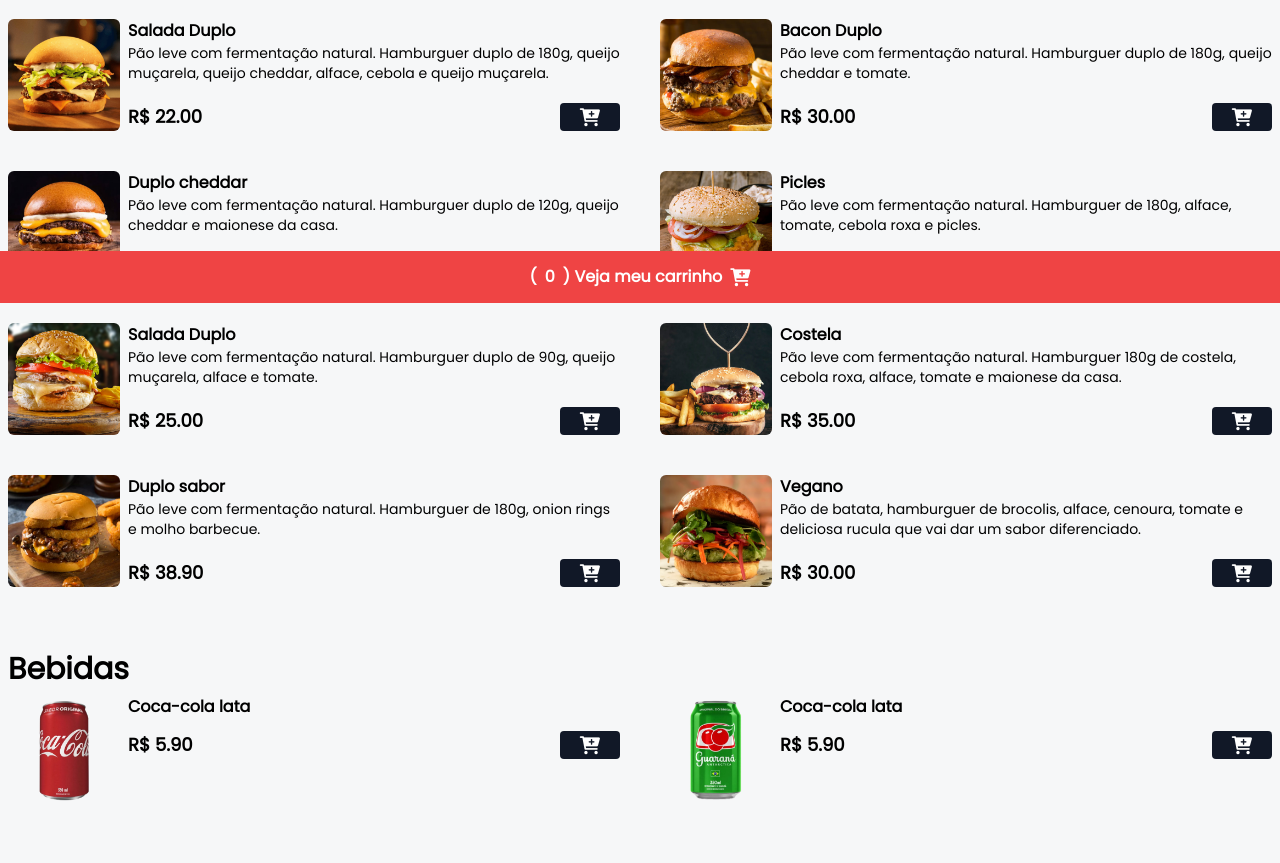
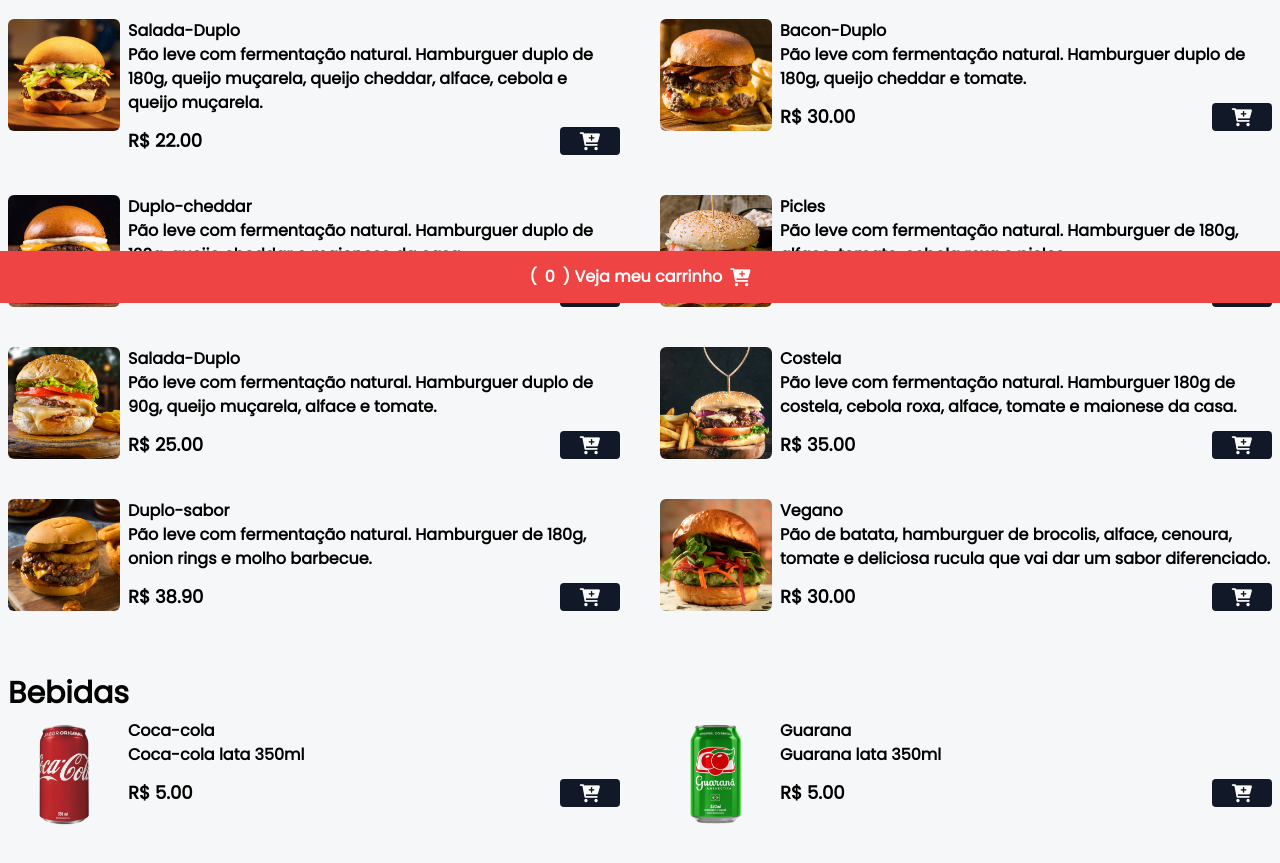
Before and after one commit to MateusRocca/cardapio_online, a website: page index.html in a window 1280 px wide. Shown: the part 497-1360 px from the top of the page. Drawn offline with nearby package versions, Linux system fonts and the light colour scheme.

Commit message:
Adicionando inserção das bebidas dinamicamente através do js

```diff
--- a/index.html
+++ b/index.html
@@ -67,53 +67,10 @@
 
         <!--GRID BEBIDAS-->
         <section class="grid grid-cols-1 md:grid-cols-2 gap-7 md:gap-10 mx-auto max-w-7xl px-2 mb-16" id="listaBebidas">
-            <div class="flex gap-2 w-full">
-                <img src="./assets/refri-1.png" alt="Coca-cola lata"
-                    class="w-28 h-28 rounded-md hover:scale-110 hover:-rotate-2 duration-300">
 
-
-                <div class="w-full">
-                    <p class="font-bold">
-                        Coca-cola lata
-                    </p>
-
-                    <div class="flex items-center gap-2 justify-between mt-3">
-
-                        <p class="font-bold text-lg">R$ 5.90</p>
-                        <button class="bg-gray-900 px-5 rounded add-to-cart-btn" data-name="Coca-cola "
-                            data-price="5.90">
-                            <i class="fa fa-cart-plus text-lg text-white"></i>
-                        </button>
-
-                    </div>
-                </div>
-            </div>
-
-            <div class="flex gap-2 w-full">
-                <img src="./assets/refri-2.png" alt="Coca-cola lata"
-                    class="w-28 h-28 rounded-md hover:scale-110 hover:-rotate-2 duration-300">
-
-
-                <div class="w-full">
-                    <p class="font-bold">
-                        Coca-cola lata
-                    </p>
-
-                    <div class="flex items-center gap-2 justify-between mt-3">
-
-                        <p class="font-bold text-lg">R$ 5.90</p>
-                        <button class="bg-gray-900 px-5 rounded add-to-cart-btn" data-name="Coca-cola "
-                            data-price="5.90">
-                            <i class="fa fa-cart-plus text-lg text-white"></i>
-                        </button>
-
-                    </div>
-                </div>
-            </div>
         </div>
         </section>
     </main>
-
 
 
     <!--MODAL-->
--- a/script.js
+++ b/script.js
@@ -13,50 +13,50 @@ const addressWarn = document.querySelector('#address-warn');
 let cart = [];
 const cardapioHamburguers = [
     {
-        name: "Salada Duplo",
-        price: "R$ 22.00",
+        name: "Salada-Duplo",
+        price: 22.00,
         imageSrc: "./assets/hamb-1.png",
         description: "Pão leve com fermentação natural. Hamburguer duplo de 180g, queijo muçarela, queijo cheddar, alface, cebola e queijo muçarela."
     },
     {
-        name: "Bacon Duplo",
-        price: "R$ 30.00",
+        name: "Bacon-Duplo",
+        price: 30.00,
         imageSrc: "./assets/hamb-2.png",
         description: "Pão leve com fermentação natural. Hamburguer duplo de 180g, queijo cheddar e tomate."
     },
     {
-        name: "Duplo cheddar",
-        price: "R$ 25.00",
+        name: "Duplo-cheddar",
+        price: 25.00,
         imageSrc: "./assets/hamb-3.png",
         description: "Pão leve com fermentação natural. Hamburguer duplo de 120g, queijo cheddar e maionese da casa."
     },
     {
         name: "Picles",
-        price: "R$ 18.90",
+        price: 18.90,
         imageSrc: "./assets/hamb-4.png",
         description: "Pão leve com fermentação natural. Hamburguer de 180g, alface, tomate, cebola roxa e picles."
     },
     {
-        name: "Salada Duplo",
-        price: "R$ 25.00",
+        name: "Salada-Duplo",
+        price: 25.00,
         imageSrc: "./assets/hamb-5.png",
         description: "Pão leve com fermentação natural. Hamburguer duplo de 90g, queijo muçarela, alface e tomate."
     },
     {
         name: "Costela",
-        price: "R$ 35.00",
+        price: 35.00,
         imageSrc: "./assets/hamb-6.png",
         description: "Pão leve com fermentação natural. Hamburguer 180g de costela, cebola roxa, alface, tomate e maionese da casa."
     },
     {
-        name: "Duplo sabor",
-        price: "R$ 38.90",
+        name: "Duplo-sabor",
+        price: 38.90,
         imageSrc: "./assets/hamb-7.png",
         description: "Pão leve com fermentação natural. Hamburguer de 180g, onion rings e molho barbecue."
     },
     {
         name: "Vegano",
-        price: "R$ 30.00",
+        price: 30.00,
         imageSrc: "./assets/hamb-8.png",
         description: "Pão de batata, hamburguer de brocolis, alface, cenoura, tomate e deliciosa rucula que vai dar um sabor diferenciado."
     },
@@ -65,13 +65,13 @@ const cardapioHamburguers = [
 const bebidas = [
     {
         name: 'Coca-cola',
-        price: 'R$ 5.00',
+        price: 5.00,
         imageSrc: './assets/refri-1.png',
-        description: 'Coca-cola lata 350ml      uma delicosa combinacao de cola com cola e mais cola para voce colar'
+        description: 'Coca-cola lata 350ml'
     },
     {
         name: 'Guarana',
-        price: 'R$ 5.00',
+        price: 5.00,
         imageSrc: './assets/refri-2.png',
         description: 'Guarana lata 350ml'
     },
@@ -112,13 +112,11 @@ function addToCart(name, price) {
 
     if (existingItem) {
         existingItem.quantity += 1;
-        existingItem.totalPrice = existingItem.quantity * price;
     } else {
         cart.push({
             name,
-            price,
+            price: parseFloat(price.replace('R$ ', '').replace(',', '.')),
             quantity: 1,
-            totalPrice: price,
         });
     }
     updateCartModal();
@@ -137,7 +135,7 @@ function updateCartModal() {
             <div>
                 <p class="font-medium">${item.name}</p>
                 <p>Qtd: ${item.quantity}</p>
-                <p class="font-medium mt-2">R$ ${parseFloat(item.totalPrice).toFixed(2)}</p>
+                <p class="font-medium mt-2">R$ ${(item.price * item.quantity).toFixed(2)}</p>
             </div>
 
             <button class="remove-from-cart-btn" data-name='${item.name}'>
@@ -173,7 +171,6 @@ function removeItemCart(name) {
 
     if(index !== -1){
         const item = cart[index];
-        console.log('Clique', item);
         if(item.quantity > 1){
             item.quantity -= 1;
             item.totalPrice -= item.price;
@@ -254,34 +251,32 @@ if(isOpen) {
     spanItem.classList.remove('bg-green-600');
 }
 
-
-function adicionarItensCardapioHamburguer(lista, idlista){
+function adicionarItensCardapio(lista, idlista){
     const novaLista = document.getElementById(idlista);
 
     lista.forEach((elemento) => {
         const novoElemento = `
 
-<div class="flex gap-2">
-    <img src=${elemento.imageSrc} alt=${elemento.name}
-        class="w-28 h-28 rounded-md hover:scale-110 hover:-rotate-2 duration-300">
-
-    <div class="flex flex-col justify-between">
-        <div>
+        <div class="flex gap-2 w-full relative">
+            <img src=${elemento.imageSrc} alt=${elemento.name} class="w-28 h-28 rounded-md hover:scale-110 hover:-rotate-2 duration-300">
+            <div class="w-full">
                 <p class="font-bold">
                     ${elemento.name}
                 </p>
-            <p class="text-sm">
+                <p class="font-bold">
                     ${elemento.description}
                 </p>
-        </div>
-
                 <div class="flex items-center gap-2 justify-between mt-3">
-            <p class="font-bold text-lg">${elemento.price}</p>
-            <button class="bg-gray-900 px-5 rounded add-to-cart-btn" data-name=${elemento.name} data-price=${elemento.price}>
+                    <p class="font-bold text-lg">
+                        R$ ${elemento.price.toFixed(2)}
+                    </p>
+                    <button class="bg-gray-900 px-5 rounded add-to-cart-btn" data-name=${elemento.name}
+                    data-price=${elemento.price.toFixed(2)}>
                         <i class="fa fa-cart-plus text-lg text-white"></i>
                     </button>
                 </div>
             </div>
+
         </div>
 
 
@@ -290,4 +285,5 @@ function adicionarItensCardapioHamburguer(lista, idlista){
     })
 }
 
-adicionarItensCardapioHamburguer(cardapioHamburguers, 'listaHamb');
+adicionarItensCardapio(cardapioHamburguers, 'listaHamb');
+adicionarItensCardapio(bebidas, 'listaBebidas');
```
Also changed, not shown: styles/output.css, 1 other file. Lines whose indentation alone changed are shown as unchanged.
